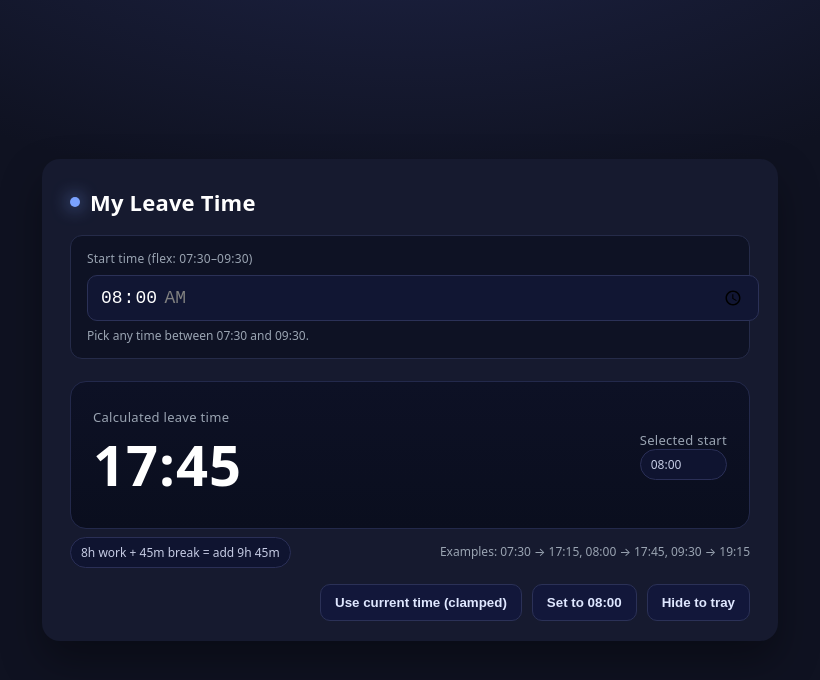
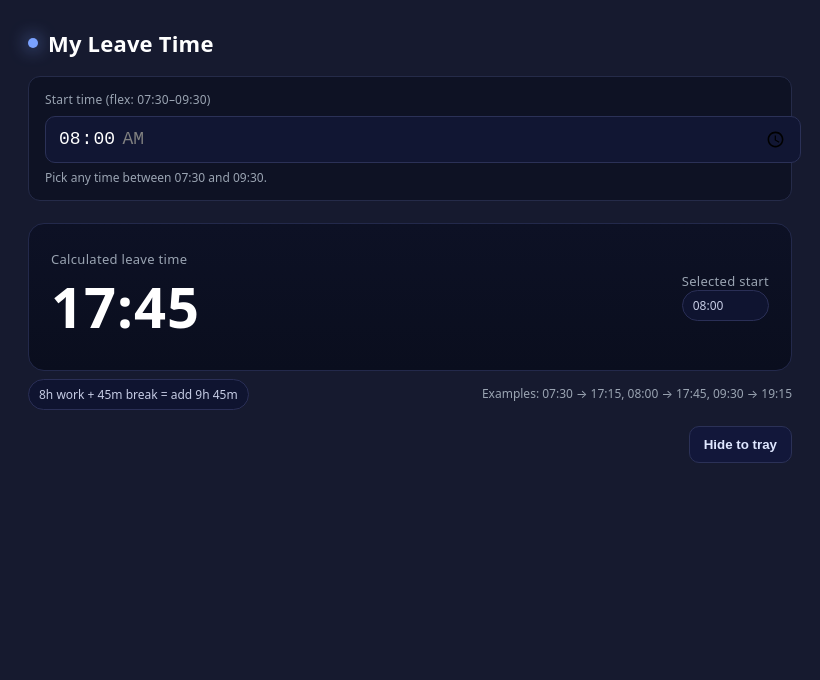
Before and after one commit to aec2/LeaveTime, an Electron app: page index.html in a window 820 px wide. Drawn offline with Linux system fonts and the light colour scheme; no server answers.

Commit message:
Refactor layout and remove unused tray menu options

```diff
--- a/index.html
+++ b/index.html
@@ -21,9 +21,12 @@
       html,
       body {
         height: 100%;
+        width: 100%;
+        margin: 0;
+        padding: 0;
+        overflow: hidden;
       }
       body {
-        margin: 0;
         background: radial-gradient(
           1200px 600px at 50% -20%,
           #20264b 0%,
@@ -33,15 +36,19 @@
         font-family: ui-sans-serif, system-ui, -apple-system, Segoe UI, Roboto,
           Helvetica, Arial;
         display: flex;
-        align-items: center;
-        justify-content: center;
+        align-items: stretch;
+        justify-content: stretch;
       }
       .card {
-        width: min(92vw, 680px);
+        width: 100%;
+        height: 100%;
         background: var(--card);
-        border-radius: var(--radius);
-        box-shadow: var(--shadow);
+        border-radius: 0;
+        box-shadow: none;
         padding: 28px 28px 20px;
+        box-sizing: border-box;
+        display: flex;
+        flex-direction: column;
       }
       .title {
         font-size: 22px;
@@ -51,6 +58,8 @@
         align-items: center;
         gap: 10px;
         color: #fff;
+        -webkit-app-region: drag;
+        cursor: move;
       }
       .title .dot {
         width: 10px;
@@ -88,6 +97,7 @@
         border: 1px solid #2b3157;
         border-radius: 10px;
         outline: none;
+        -webkit-app-region: no-drag;
       }
       input[type="time"]:focus {
         border-color: var(--accent);
@@ -154,6 +164,7 @@
         border-radius: 10px;
         cursor: pointer;
         font-weight: 600;
+        -webkit-app-region: no-drag;
       }
       .btn:hover {
         border-color: var(--accent);
@@ -191,8 +202,6 @@
       </div>
 
       <div class="footer">
-        <button class="btn" id="nowBtn">Use current time (clamped)</button>
-        <button class="btn" id="defaultsBtn">Set to 08:00</button>
         <button class="btn" id="hideBtn">Hide to tray</button>
       </div>
     </main>
@@ -209,8 +218,6 @@
       const leaveTimeEl = document.getElementById("leaveTime");
       const startEchoEl = document.getElementById("startEcho");
       const rangeHelpEl = document.getElementById("rangeHelp");
-      const nowBtn = document.getElementById("nowBtn");
-      const defaultsBtn = document.getElementById("defaultsBtn");
       const hideBtn = document.getElementById("hideBtn");
 
       function toMinutes(hhmm) {
@@ -273,11 +280,6 @@
 
       // Events
       startInput.addEventListener("input", update);
-      nowBtn.addEventListener("click", useCurrentTimeClamped);
-      defaultsBtn.addEventListener("click", () => {
-        startInput.value = "08:00";
-        update();
-      });
       hideBtn.addEventListener("click", () => {
         window.close();
       }); // triggers "close to tray" in main
```
Also changed, not shown: index.js (+0 -9 lines).
